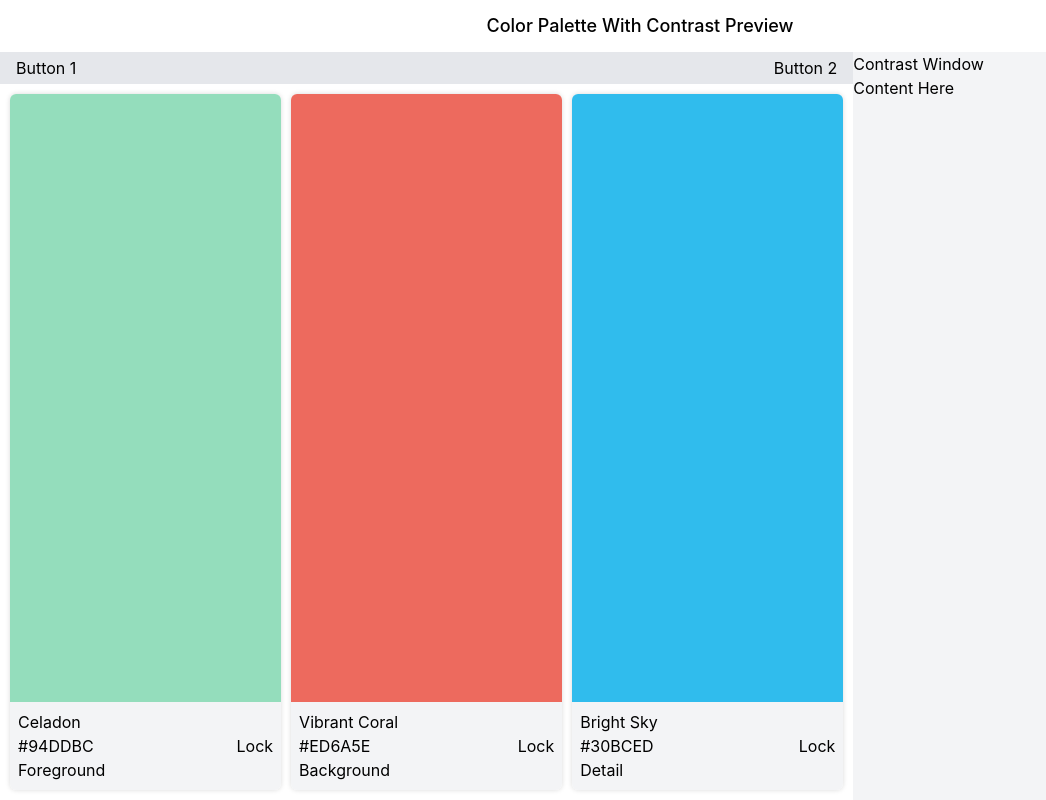
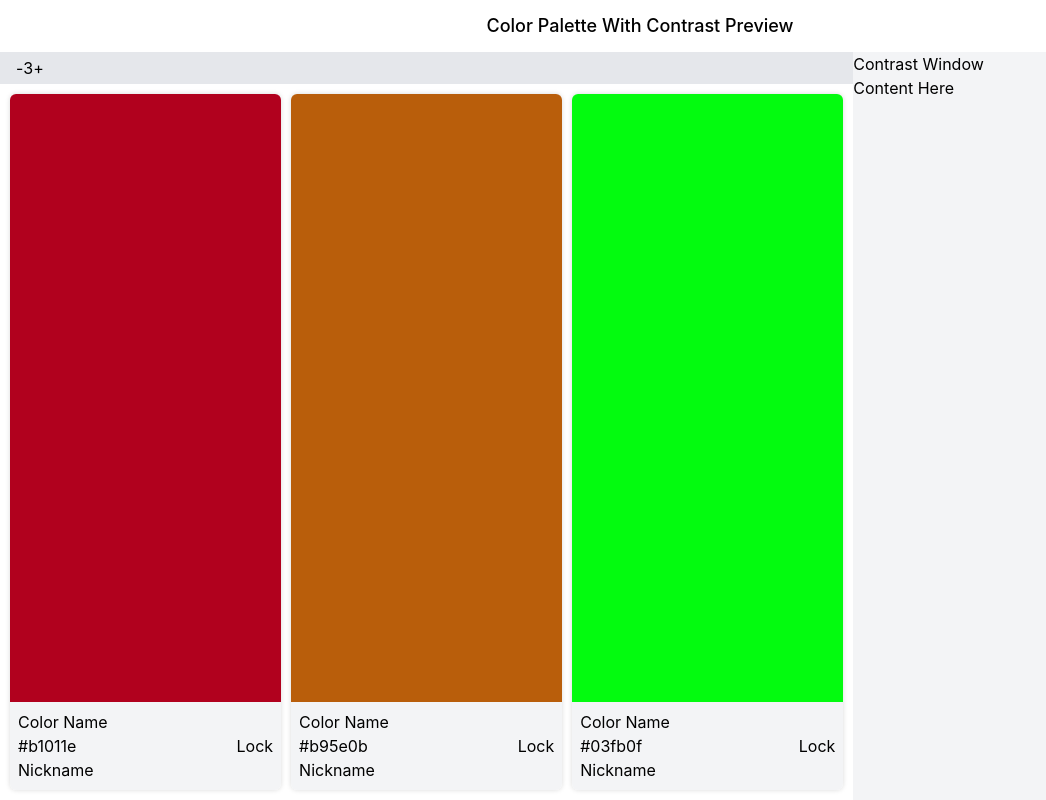
Before and after one commit to hannahlundstrom/color-palette, a React (Vite) app: page / in a window 1280 px wide. Shown: the whole page, without its empty margins (0-1046 px from the left). Built offline with nearby package versions, Linux system fonts and the light colour scheme.

Commit message:
Added increase and decrease for color amount Added color generation possibilities

```diff
--- a/src/components/Palette/Palette.tsx
+++ b/src/components/Palette/Palette.tsx
@@ -2,21 +2,20 @@ import { useState } from "react"
 import Toolbar from "./Toolbar"
 import type { Color } from "../../types/color";
 import ColorCard from "../ColorCard/ColorCard";
+import { randomColor } from "../../utils/util";
 
 function Palette() {
 
 const [colorCount, setColorCount] = useState(3);
 const [colors, setColors] = useState<Color[]>([]);
-//FOR TESTING PURPOSES
-colors.push({hexCode: "#94DDBC", name: "Celadon", nickname: "Foreground"});
-colors.push({hexCode: "#ED6A5E", name: "Vibrant Coral", nickname: "Background"});
-colors.push({hexCode: "#30BCED", name: "Bright Sky", nickname: "Detail"});
-colors.push({hexCode: "#AF3410", name: "Maybe", nickname: "Decoration"});
-colors.push({hexCode: "#000000", name: "Green?", nickname: "Warning"});
+
+for (let i = colors.length; i < colorCount; i++) {
+  colors.push(randomColor());
+}
 
   return (
     <section className="w-full flex flex-col flex-2">
-      <Toolbar/>
+      <Toolbar colorCount={colorCount} setColorCount={setColorCount}/>
       <div className="p-2.5 grid h-full grid-rows-[1fr] auto-rows-fr grid-cols-[repeat(auto-fit,minmax(200px,1fr))] gap-2.5">
         {colors.slice(0, colorCount).map(color => <ColorCard color={color}/>)}
       </div>
--- a/src/components/Palette/Toolbar.tsx
+++ b/src/components/Palette/Toolbar.tsx
@@ -1,9 +1,12 @@
-function Toolbar() {
+function Toolbar({colorCount, setColorCount}: {colorCount: number, setColorCount: React.Dispatch<React.SetStateAction<number>>}) {
 
   return (
     <div className="bg-gray-200 p-1 px-4 flex justify-between">
-      <button>Button 1</button>
-      <button>Button 2</button>
+      <div>
+        <button onClick={() => setColorCount(prev => prev-1)}>-</button>
+        <span>{colorCount}</span>
+        <button onClick={() => setColorCount(prev => prev+1)}>+</button>
+      </div>
     </div>
   )
 }
--- /dev/null
+++ b/src/utils/util.ts
@@ -0,0 +1,11 @@
+import type { Color } from "../types/color";
+
+export function randomColor(): Color {
+    return { hexCode: randomHexCode(), name: "Color Name", nickname: "Nickname" };
+}
+
+function randomHexCode(): string {
+  return `#${Math.floor(Math.random() * 0x1000000)
+    .toString(16)
+    .padStart(6, "0")}`;
+}
```
